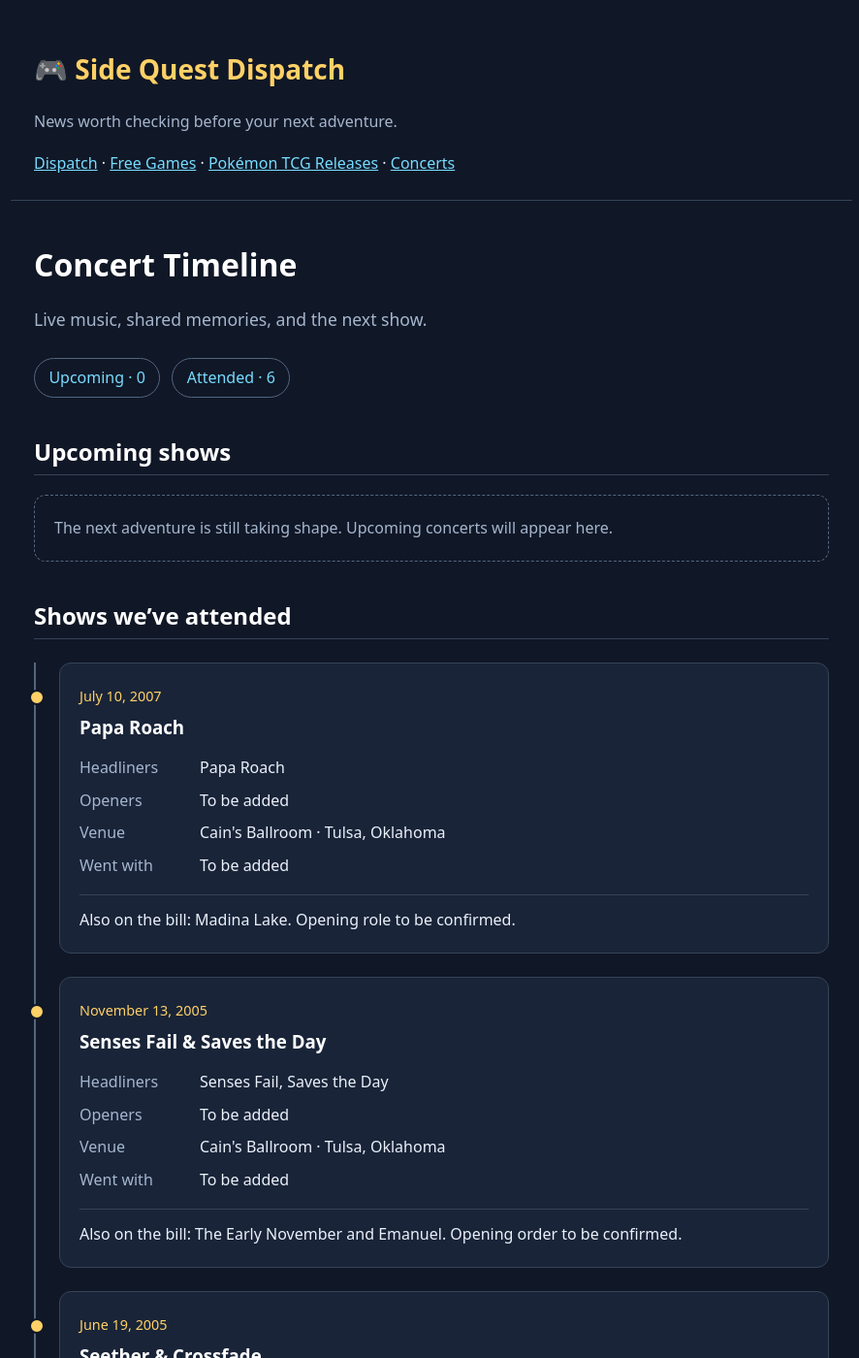
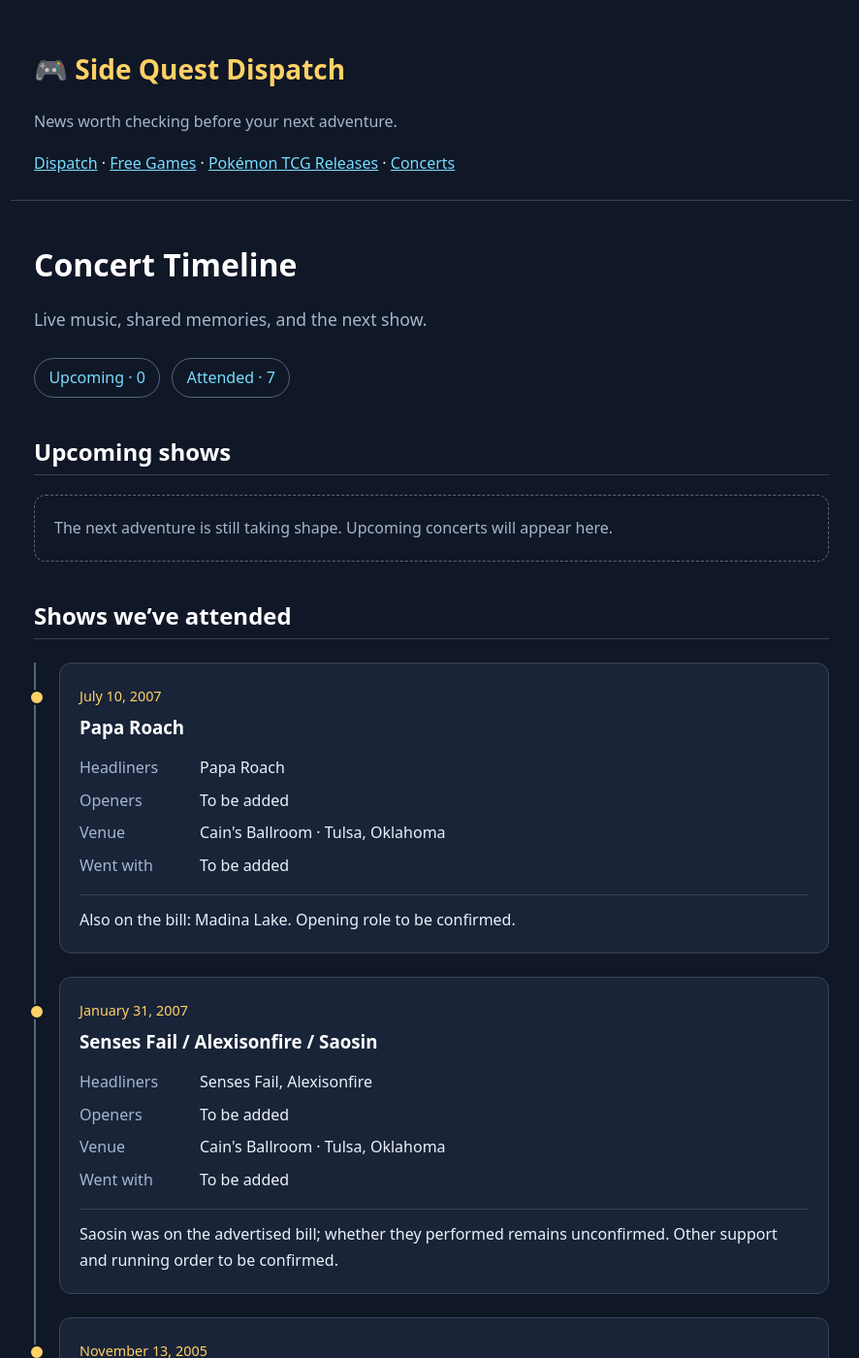
Before and after one commit to bamalroney-dev/Side-quest-dispatch, a Jekyll site: the page built from concerts.html, in a window 1280 px wide and 1400 px high. Shown: the whole window at 97% size, without its empty margins (195-1081 px from the left). Built offline with Jekyll 4.4.1, drawn with Linux system fonts in a browser that asks for light colours.

Commit message:
Add confirmed January 2007 Senses Fail concert at Cain's

```diff
--- a/_data/concerts.yml
+++ b/_data/concerts.yml
@@ -70,3 +70,15 @@
   location: "Tulsa, Oklahoma"
   companions: []
   notes: "Also on the bill: Madina Lake. Opening role to be confirmed."
+
+# https://www.concertarchives.org/venues/cain-s-ballroom?page=7&year=2007
+# User confirmed this is the January show they attended.
+- date: "2007-01-31"
+  title: "Senses Fail / Alexisonfire / Saosin"
+  status: attended
+  headliners: ["Senses Fail", "Alexisonfire"]
+  openers: []
+  venue: "Cain's Ballroom"
+  location: "Tulsa, Oklahoma"
+  companions: []
+  notes: "Saosin was on the advertised bill; whether they performed remains unconfirmed. Other support and running order to be confirmed."
```
